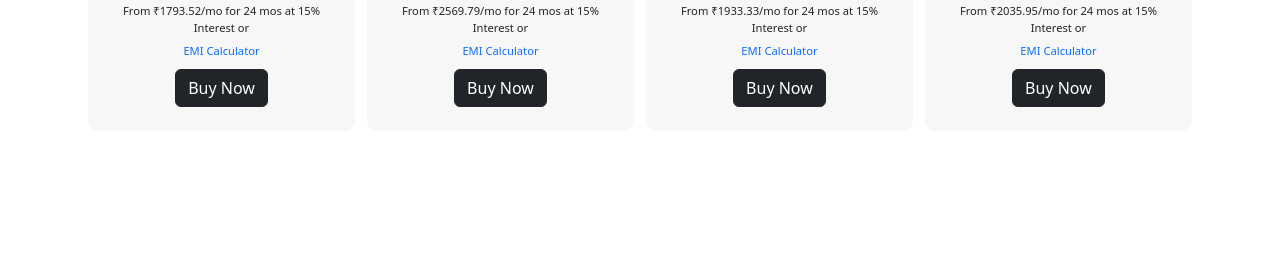
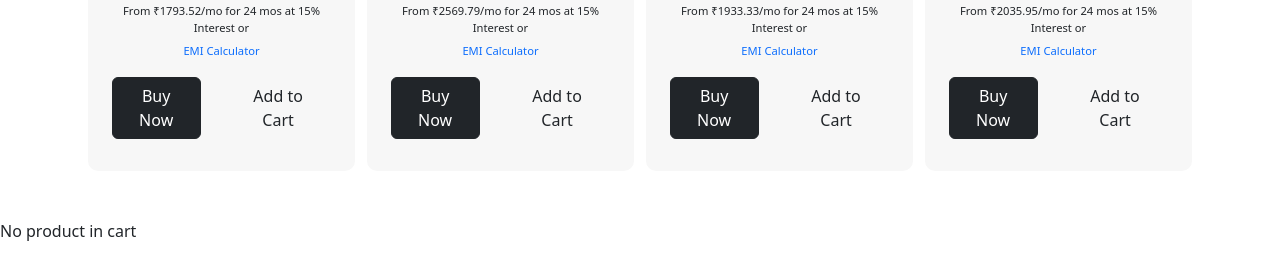
Before and after one commit to NikeshSoni/samsung, a React (Vite) app: page / in a window 1280 px wide. Shown: the part 2066-2322 px from the top of the page. Before the commit the page ends 2245 px from the top, so only its background shows below. Built offline with nearby package versions, Linux system fonts and the light colour scheme.

Commit message:
work on dynamic id in my E-commerce project

```diff
--- /dev/null
+++ b/src/components/Header/AddToCart.jsx
@@ -0,0 +1,24 @@
+import React from 'react'
+
+const AddToCart = ({ product }) => {
+
+    // console.log(product);
+
+
+  return (
+    <div>
+    {product ? (
+      <div>
+        <h2>Cart</h2>
+        <p>Product ID: {product.id}</p>
+        <p>Product Name: {product.discription}</p>
+        <p>Product Price: ${product.saveMoney}</p>
+      </div>
+    ) : (
+      <p>No product in cart</p>
+    )}
+  </div>
+  )
+}
+
+export default AddToCart
--- a/src/components/ProductsCards/CardStore.js
+++ b/src/components/ProductsCards/CardStore.js
@@ -1,5 +1,6 @@
 const CardStore = [
     {
+        id:1,
         image:'https://images.samsung.com/is/image/samsung/p6pim/in/ww80t504dax1tl/gallery/in-front-loading-washer-ww10t534daws1-374541-374541-ww80t504dax1tl-thumb-538070793?$216_216_PNG$',
         heading:'8.0 kg AI Ecobubble™ Front Load Washing Machine with',
         price:'  ₹ 36990',
@@ -8,6 +9,7 @@ const CardStore = [
         info:'From ₹1793.52/mo for 24 mos at 15% Interest or',
     },
     {
+        id:2,
         image:'https://images.samsung.com/is/image/samsung/p6pim/in/ww11cgp44dsbtl/gallery/in-front-loading-washer-ww10tp44dsxfq-497832-ww11cgp44dsbtl-thumb-540086164?$216_216_PNG$',
         heading:'11.0 kg Front Load with AI Wash & Auto Dispenser',
         price:' ₹ 53000.00',
@@ -16,6 +18,7 @@ const CardStore = [
         info:'From ₹2569.79/mo for 24 mos at 15% Interest or ',
     },
     {
+        id:3,
         image:'https://images.samsung.com/is/image/samsung/p6pim/in/wa70bg4441bgtl/gallery/in-wa4000b-433542-wa70bg4441bgtl-thumb-533454755?$216_216_PNG$',
         heading:'7.0 kg Ecobubble™ Top Load Washing Machine',
         price:' ₹ 19250',
@@ -24,6 +27,7 @@ const CardStore = [
         info:'From ₹1933.33/mo for 24 mos at 15% Interest or',
     },
     {
+        id:4,
         image:'https://images.samsung.com/is/image/samsung/p6pim/in/ww90t504dan1tl/gallery/in-front-loading-washer-ww10t534daws1-419382-419382-ww90t504dan1tl-thumb-531758586?$216_216_PNG$',
         heading:'9.0 kg Ecobubble™ Front Load Washing Machine with AI',
         price:'₹ 41990.00',
--- a/src/components/ProductsCards/CardWork.jsx
+++ b/src/components/ProductsCards/CardWork.jsx
@@ -1,6 +1,12 @@
-import CardStore from './CardStore'
+import CardStore from './CardStore';
+import { useState } from 'react';
 
-const CardWork = () => {
+const CardWork = ({ onAddToCart }) => {
+
+    // function handleAddToCart (id) {
+    //     console.log(id , "get id number");
+    // }
+
     return (
 
         <>
@@ -11,7 +17,7 @@ const CardWork = () => {
 
                 {CardStore.map((items) => {
                     return (
-                    <div className="cardBg p-4 mt-2 text-center mx-auto " >
+                        <div key={items.id} className="cardBg p-4 mt-2 text-center mx-auto " >
                             <img src={items.image} className="img-fluid" alt="product" />
                             <div className="card-body">
                                 <h6 className="card-text fw-bolder commanCardFonts"> {items.heading}</h6>
@@ -26,13 +32,16 @@ const CardWork = () => {
                                         EMI Calculator
                                     </a>
                                 </div>
+                                <div className='d-flex gap-4 justify-content-center my-2'>
                                     <button type="button" className="btn btn-dark mt-2">Buy Now</button>
+                                    <button type="button" onClick={() => onAddToCart(items)} className="btn btn-primery mt-2">
+                                        Add to Cart
+                                    </button>
+                                </div>
                             </div>
                         </div>
                     )
                 })}
-
-
             </div>
         </>
 
--- a/src/components/WeekHighilight/Appliances.jsx
+++ b/src/components/WeekHighilight/Appliances.jsx
@@ -3,7 +3,7 @@ import ApplicationStore from './StoreHighiligts/Application'
 
 const Appliances = (props) => {
 
-    const {itemval } = props;
+    const { itemval } = props;
     return(
        <>
          <div className="p-1 p-md-2 p-lg-3">
--- a/src/pages/Home.jsx
+++ b/src/pages/Home.jsx
@@ -2,14 +2,34 @@ import Navbar from "../components/Header/Navbar";
 import Slider from '../components/Slider';
 import Week from '../components/WeekHighilight/Week';
 import CardWork from '../components/ProductsCards/CardWork'
+import AddToCart from "../components/Header/AddToCart";
+import { useState } from 'react';
+
 
 const Home = () => {
+
+    const [selectedProduct, setSelectedProduct] = useState(null);
+    const [selectedProductMap, setSelectedProductMap] = useState([]);
+
+  const handleAddToCart = (product) => {
+         setSelectedProduct(product);
+
+        //  selectedProductMap.length(0);
+
+         setSelectedProductMap(selectedProduct)
+
+        //  selectedProduct.push(selectedProductMap);
+
+        console.log(selectedProduct);
+  };
+
     return (
         <>
             <Navbar />
             <Slider />
             <Week />
-            <CardWork />
+            <CardWork  onAddToCart={handleAddToCart}/>
+            <AddToCart product={selectedProduct}/>
         </>
     )
 }
```
Lines whose indentation alone changed are shown as unchanged.
